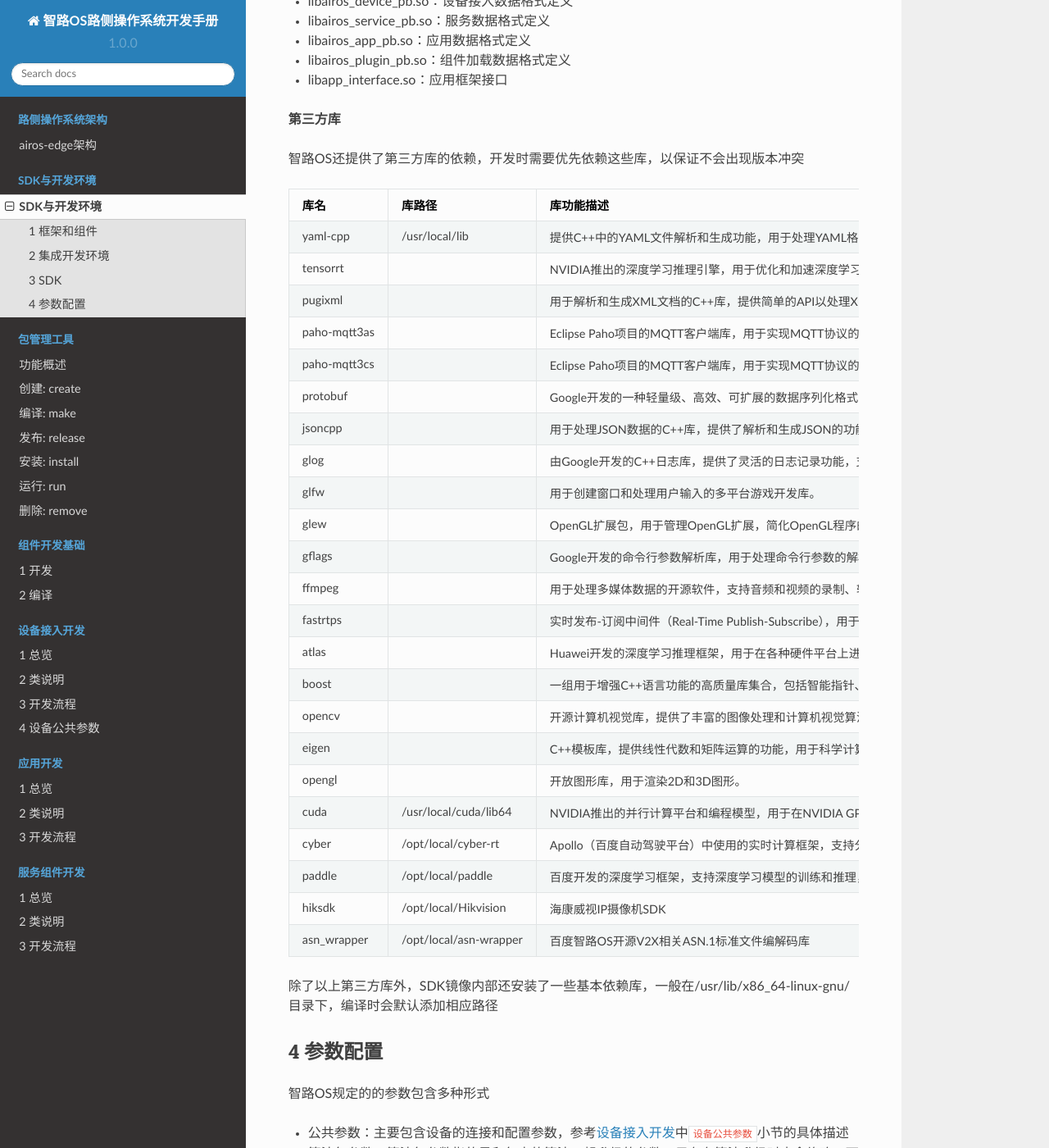
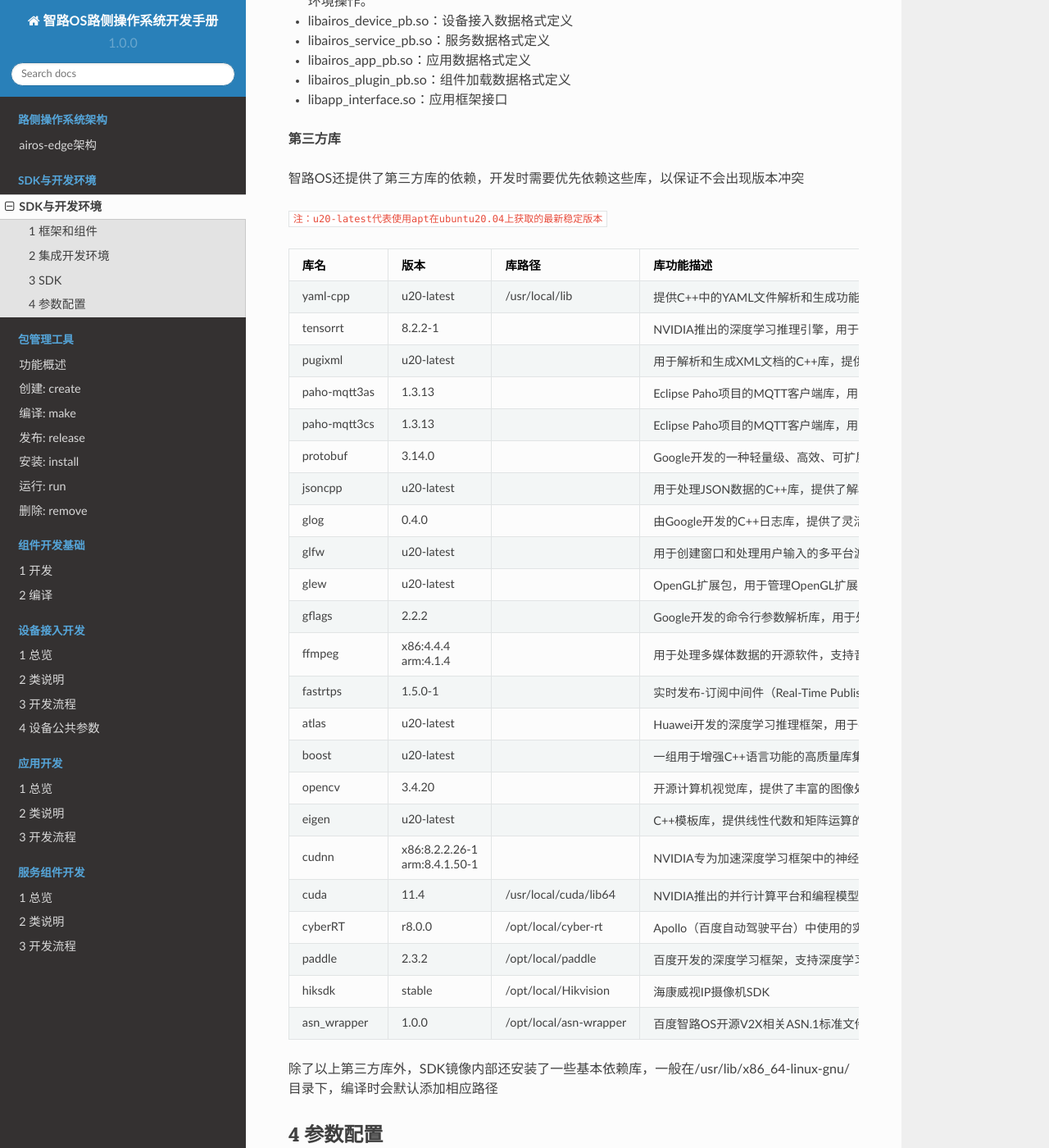
Before and after one commit to wozh/airos_doc, a Sphinx documentation site: the page built from docs/source/dev_concept/dev_concept.md, in a window 1280 px wide and 1400 px high, scrolled down 2115 px. Shown: the whole window at 82% size. Built offline with Sphinx 7.4.7 and the Read the Docs theme 2.0.0, drawn with Linux system fonts in a browser that asks for light colours; some of the changed text lies outside the part shown.

Commit message:
airos: update docs about version

```diff
--- a/docs/source/dev_concept/dev_concept.md
+++ b/docs/source/dev_concept/dev_concept.md
@@ -66,31 +66,33 @@ SDK结构如下所示，相关使用方式在后续小节组件开发部分详
 
 智路OS还提供了第三方库的依赖，开发时需要优先依赖这些库，以保证不会出现版本冲突
 
-| 库名           | 库路径                        | 库功能描述                                                 |
-|--------------|-----------------------------|-----------------------------------------------------------|
-| yaml-cpp     | /usr/local/lib | 提供C++中的YAML文件解析和生成功能，用于处理YAML格式的数据。  |
-| tensorrt     |                             | NVIDIA推出的深度学习推理引擎，用于优化和加速深度学习模型的推理。|
-| pugixml      |                             | 用于解析和生成XML文档的C++库，提供简单的API以处理XML数据。     |
-| paho-mqtt3as |                             | Eclipse Paho项目的MQTT客户端库，用于实现MQTT协议的消息发布和订阅。|
-| paho-mqtt3cs |                             | Eclipse Paho项目的MQTT客户端库，用于实现MQTT协议的消息发布和订阅。|
-| protobuf     |                             | Google开发的一种轻量级、高效、可扩展的数据序列化格式，用于结构化数据的序列化和反序列化。|
-| jsoncpp      |                             | 用于处理JSON数据的C++库，提供了解析和生成JSON的功能。         |
-| glog         |                             | 由Google开发的C++日志库，提供了灵活的日志记录功能，支持多线程环境。 |
-| glfw         |                             | 用于创建窗口和处理用户输入的多平台游戏开发库。                 |
-| glew         |                             | OpenGL扩展包，用于管理OpenGL扩展，简化OpenGL程序的初始化过程。|
-| gflags       |                             | Google开发的命令行参数解析库，用于处理命令行参数的解析和管理。   |
-| ffmpeg       |                             | 用于处理多媒体数据的开源软件，支持音频和视频的录制、转码、播放等操作。|
-| fastrtps     |                             | 实时发布-订阅中间件（Real-Time Publish-Subscribe），用于实现分布式系统中的实时通信。|
-| atlas        |                             | Huawei开发的深度学习推理框架，用于在各种硬件平台上进行高效的深度学习推理。|
-| boost        |                             | 一组用于增强C++语言功能的高质量库集合，包括智能指针、线程、文件系统等模块。|
-| opencv       |                             | 开源计算机视觉库，提供了丰富的图像处理和计算机视觉算法，用于图像处理、目标检测、人脸识别等应用。|
-| eigen        |                             | C++模板库，提供线性代数和矩阵运算的功能，用于科学计算和机器学习。     |
-| opengl       |                             | 开放图形库，用于渲染2D和3D图形。                               |
-| cuda         | /usr/local/cuda/lib64       | NVIDIA推出的并行计算平台和编程模型，用于在NVIDIA GPU上进行通用目的的并行计算。|
-| cyber        | /opt/local/cyber-rt         | Apollo（百度自动驾驶平台）中使用的实时计算框架，支持分布式实时数据处理和通信，用于自动驾驶系统的开发。|
-| paddle       | /opt/local/paddle            | 百度开发的深度学习框架，支持深度学习模型的训练和推理，包括计算机视觉、自然语言处理等领域。|
-| hiksdk       | /opt/local/Hikvision         | 海康威视IP摄像机SDK                                           |
-| asn_wrapper   | /opt/local/asn-wrapper       | 百度智路OS开源V2X相关ASN.1标准文件编解码库                    |
+`注：u20-latest代表使用apt在ubuntu20.04上获取的最新稳定版本`
+
+| 库名          | 版本          | 库路径                        | 库功能描述                                                 |
+|--------------|--------------|-----------------------------|-----------------------------------------------------------|
+| yaml-cpp     | u20-latest | /usr/local/lib | 提供C++中的YAML文件解析和生成功能，用于处理YAML格式的数据。  |
+| tensorrt     | 8.2.2-1 |                             | NVIDIA推出的深度学习推理引擎，用于优化和加速深度学习模型的推理。|
+| pugixml      | u20-latest |                             | 用于解析和生成XML文档的C++库，提供简单的API以处理XML数据。     |
+| paho-mqtt3as | 1.3.13 |                             | Eclipse Paho项目的MQTT客户端库，用于实现MQTT协议的消息发布和订阅。|
+| paho-mqtt3cs | 1.3.13 |                             | Eclipse Paho项目的MQTT客户端库，用于实现MQTT协议的消息发布和订阅。|
+| protobuf     | 3.14.0 |                             | Google开发的一种轻量级、高效、可扩展的数据序列化格式，用于结构化数据的序列化和反序列化。|
+| jsoncpp      | u20-latest |                             | 用于处理JSON数据的C++库，提供了解析和生成JSON的功能。         |
+| glog         | 0.4.0 |                             | 由Google开发的C++日志库，提供了灵活的日志记录功能，支持多线程环境。 |
+| glfw         | u20-latest |                             | 用于创建窗口和处理用户输入的多平台游戏开发库。                 |
+| glew         | u20-latest |                             | OpenGL扩展包，用于管理OpenGL扩展，简化OpenGL程序的初始化过程。|
+| gflags       | 2.2.2 |                             | Google开发的命令行参数解析库，用于处理命令行参数的解析和管理。   |
+| ffmpeg       | x86:4.4.4<br>arm:4.1.4 |                             | 用于处理多媒体数据的开源软件，支持音频和视频的录制、转码、播放等操作。|
+| fastrtps     | 1.5.0-1 |                             | 实时发布-订阅中间件（Real-Time Publish-Subscribe），用于实现分布式系统中的实时通信。|
+| atlas        | u20-latest |                             | Huawei开发的深度学习推理框架，用于在各种硬件平台上进行高效的深度学习推理。|
+| boost        | u20-latest |                             | 一组用于增强C++语言功能的高质量库集合，包括智能指针、线程、文件系统等模块。|
+| opencv       | 3.4.20 |                             | 开源计算机视觉库，提供了丰富的图像处理和计算机视觉算法，用于图像处理、目标检测、人脸识别等应用。|
+| eigen        | u20-latest |                             | C++模板库，提供线性代数和矩阵运算的功能，用于科学计算和机器学习。     |
+| cudnn       | x86:8.2.2.26-1<br>arm:8.4.1.50-1 |                             | NVIDIA专为加速深度学习框架中的神经网络运算而设计的高性能库。                               |
+| cuda         | 11.4 | /usr/local/cuda/lib64       | NVIDIA推出的并行计算平台和编程模型，用于在NVIDIA GPU上进行通用目的的并行计算。|
+| cyberRT        | r8.0.0 | /opt/local/cyber-rt         | Apollo（百度自动驾驶平台）中使用的实时计算框架，支持分布式实时数据处理和通信，用于自动驾驶系统的开发。|
+| paddle       | 2.3.2 | /opt/local/paddle            | 百度开发的深度学习框架，支持深度学习模型的训练和推理，包括计算机视觉、自然语言处理等领域。|
+| hiksdk       | stable | /opt/local/Hikvision         | 海康威视IP摄像机SDK                                           |
+| asn_wrapper   | 1.0.0 | /opt/local/asn-wrapper       | 百度智路OS开源V2X相关ASN.1标准文件编解码库                    |
 
 除了以上第三方库外，SDK镜像内部还安装了一些基本依赖库，一般在/usr/lib/x86_64-linux-gnu/目录下，编译时会默认添加相应路径
 
```
Also changed, not shown: other parts of docs/source/dev_concept/dev_concept.md (+2 -2 lines).
